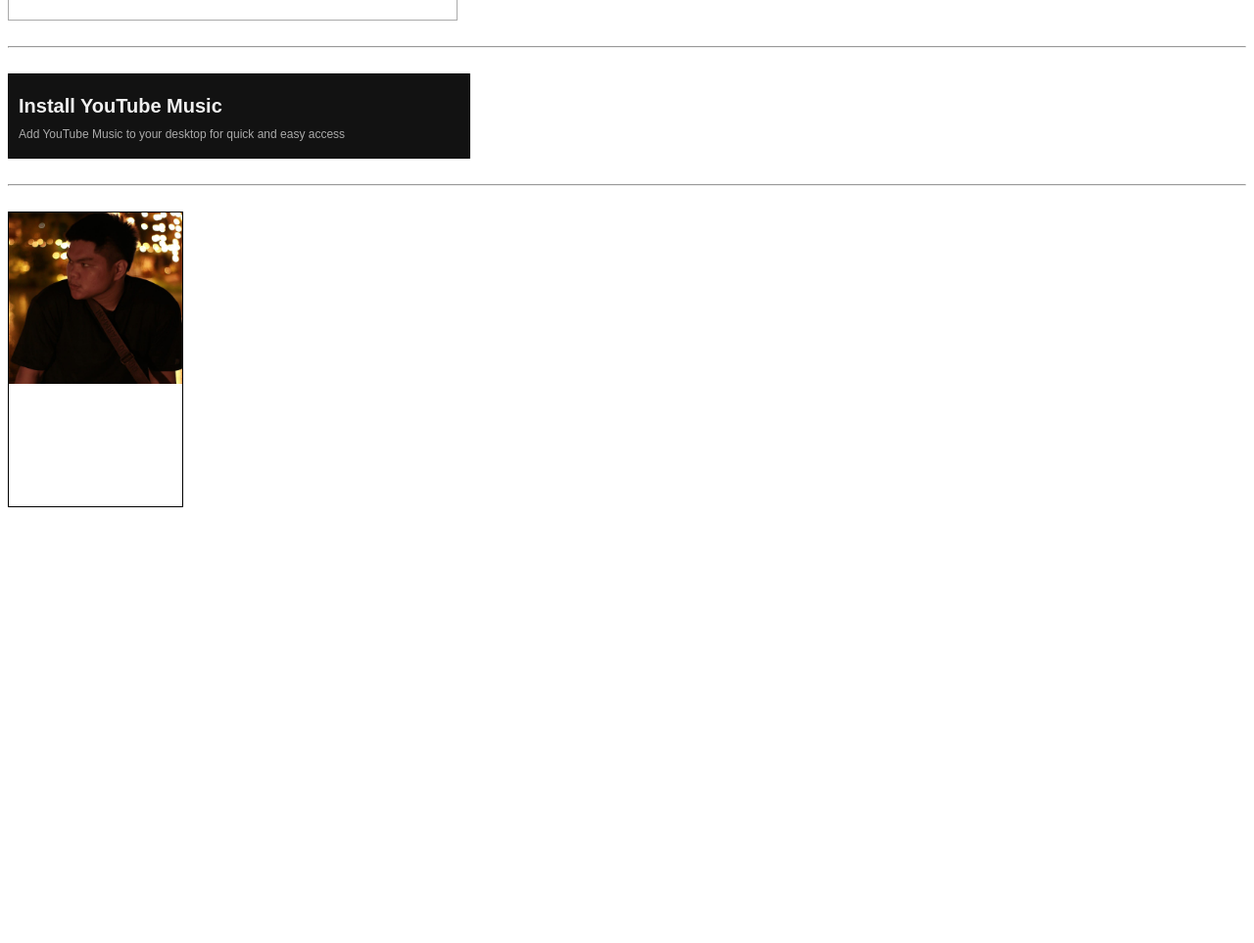
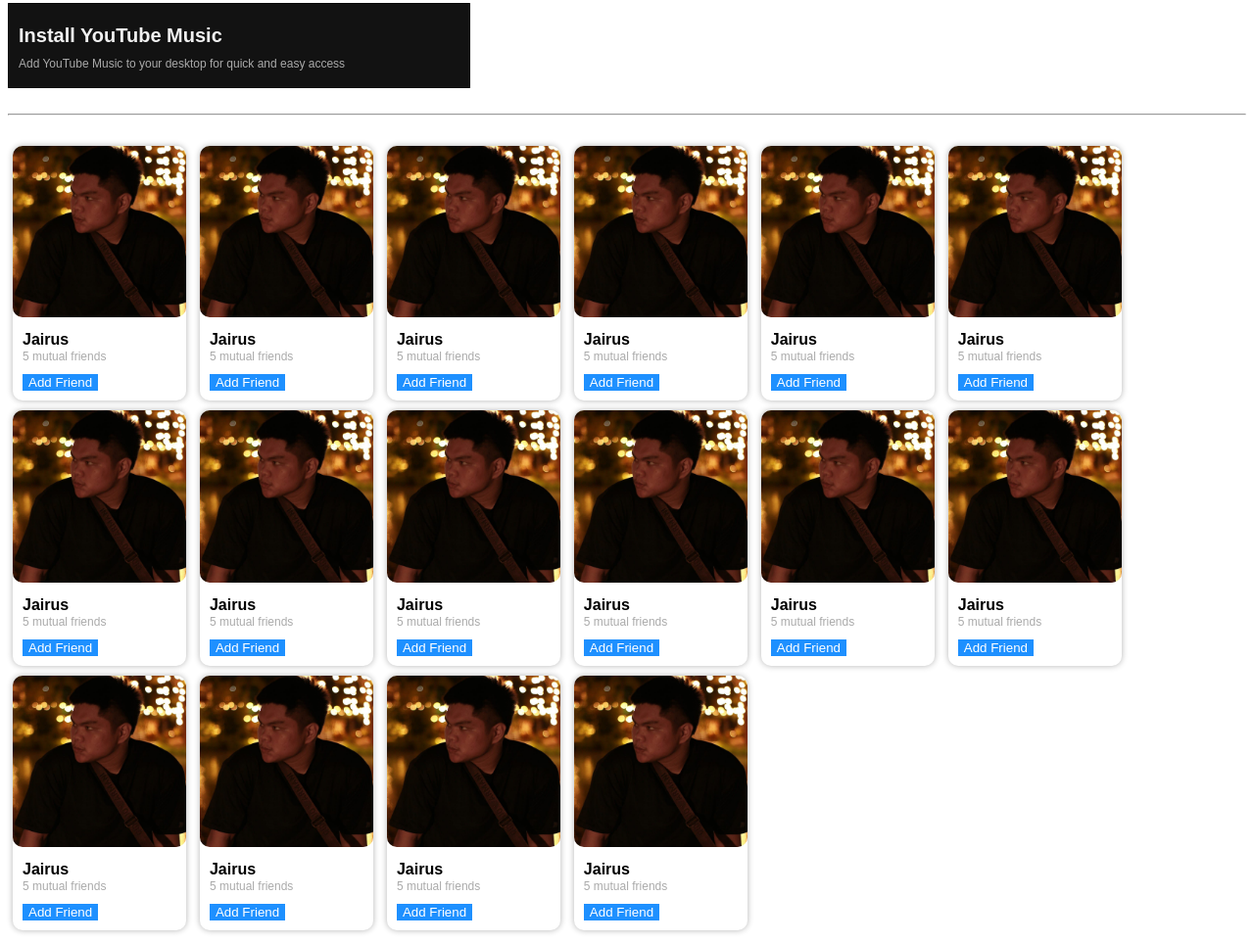
Before and after one commit to JairusY/CSS, a plain HTML site: page lesson9.html in a window 1280 px wide. Shown: the part 279-1242 px from the top of the page at 98% size. Before the commit the page ends 805 px from the top, so only its background shows below. Drawn offline with Linux system fonts and the light colour scheme.

Commit message:
modified

```diff
--- a/lesson9.html
+++ b/lesson9.html
@@ -8,11 +8,15 @@
 </head>
 <body>
     <style>
+        .shapes {
+            display: inline-block;
+        }
         .box{
             background-color: red;
             border-color: red;
             width: 50px;
             height: 50px;
+            display: inline-block;
 
         }
 
@@ -22,14 +26,12 @@
             width: 50px;
             height: 50px;
             border-radius:  50px;
+            display: inline-block;
         }
     </style>
 
-   <div>
+   <div class="shapes">
     <p class="box"></p>
-   </div>
-
-   <div>
     <p class="circle"></p>
    </div>
 
@@ -107,20 +109,169 @@
    <br>
 
    <style>
+
+
     .card {
         border-style: solid;
         border-width: 1px;
+        border-radius: 10px;
         width: 14%;
-        height: 300px;
+        height: 100%;
+        border: none;
+        box-shadow: 0px 0px 6px rgba(0, 0, 0, 0.3);
+        display: inline-block;
+        margin: 5px;
+
+
+    }
+
+    .card:hover {
+        transition: transform .5s;
+        transform: scale(1.2);
     }
 
     img{
         width: 100%;
+        border-radius: 10px;
+    }
+
+    .name{
+        font-family: Arial, Helvetica, sans-serif;
+        font-weight: bold;
+        margin: 10px;
+        margin-bottom: 1px;
+
+    }
+
+    .mutual-friend {
+        font-family: Arial, Helvetica, sans-serif;
+        font-size: 12px;
+        color: #aaaaaa;
+        margin: 10px;
+        margin-top: 1px;
+        margin-bottom: 1px;
+    }
+
+    .add-friend {
+        font-family: Arial, Helvetica, sans-serif;
+        background-color: dodgerblue;
+        color: white;
+        border-style: none;
+        margin: 10px;
+
     }
    </style>
 
    <div class="card">
-    <img class="" src="img/profile.jpg" alt="">
+    <img class="img" src="img/profile.jpg" alt="">
+    <p class="name">Jairus</p>
+    <p class="mutual-friend">5 mutual friends</p>
+    <button class="add-friend">Add Friend</button>
+   </div>
+
+   <div class="card">
+    <img class="img" src="img/profile.jpg" alt="">
+    <p class="name">Jairus</p>
+    <p class="mutual-friend">5 mutual friends</p>
+    <button class="add-friend">Add Friend</button>
+   </div>
+
+   <div class="card">
+    <img class="img" src="img/profile.jpg" alt="">
+    <p class="name">Jairus</p>
+    <p class="mutual-friend">5 mutual friends</p>
+    <button class="add-friend">Add Friend</button>
+   </div>
+
+   <div class="card">
+    <img class="img" src="img/profile.jpg" alt="">
+    <p class="name">Jairus</p>
+    <p class="mutual-friend">5 mutual friends</p>
+    <button class="add-friend">Add Friend</button>
+   </div>
+
+   <div class="card">
+    <img class="img" src="img/profile.jpg" alt="">
+    <p class="name">Jairus</p>
+    <p class="mutual-friend">5 mutual friends</p>
+    <button class="add-friend">Add Friend</button>
+   </div>
+
+   <div class="card">
+    <img class="img" src="img/profile.jpg" alt="">
+    <p class="name">Jairus</p>
+    <p class="mutual-friend">5 mutual friends</p>
+    <button class="add-friend">Add Friend</button>
+   </div>
+
+   <div class="card">
+    <img class="img" src="img/profile.jpg" alt="">
+    <p class="name">Jairus</p>
+    <p class="mutual-friend">5 mutual friends</p>
+    <button class="add-friend">Add Friend</button>
+   </div>
+
+   <div class="card">
+    <img class="img" src="img/profile.jpg" alt="">
+    <p class="name">Jairus</p>
+    <p class="mutual-friend">5 mutual friends</p>
+    <button class="add-friend">Add Friend</button>
+   </div>
+
+   <div class="card">
+    <img class="img" src="img/profile.jpg" alt="">
+    <p class="name">Jairus</p>
+    <p class="mutual-friend">5 mutual friends</p>
+    <button class="add-friend">Add Friend</button>
+   </div>
+
+   <div class="card">
+    <img class="img" src="img/profile.jpg" alt="">
+    <p class="name">Jairus</p>
+    <p class="mutual-friend">5 mutual friends</p>
+    <button class="add-friend">Add Friend</button>
+   </div>
+
+   <div class="card">
+    <img class="img" src="img/profile.jpg" alt="">
+    <p class="name">Jairus</p>
+    <p class="mutual-friend">5 mutual friends</p>
+    <button class="add-friend">Add Friend</button>
+   </div>
+
+   <div class="card">
+    <img class="img" src="img/profile.jpg" alt="">
+    <p class="name">Jairus</p>
+    <p class="mutual-friend">5 mutual friends</p>
+    <button class="add-friend">Add Friend</button>
+   </div>
+
+   <div class="card">
+    <img class="img" src="img/profile.jpg" alt="">
+    <p class="name">Jairus</p>
+    <p class="mutual-friend">5 mutual friends</p>
+    <button class="add-friend">Add Friend</button>
+   </div>
+
+   <div class="card">
+    <img class="img" src="img/profile.jpg" alt="">
+    <p class="name">Jairus</p>
+    <p class="mutual-friend">5 mutual friends</p>
+    <button class="add-friend">Add Friend</button>
+   </div>
+
+   <div class="card">
+    <img class="img" src="img/profile.jpg" alt="">
+    <p class="name">Jairus</p>
+    <p class="mutual-friend">5 mutual friends</p>
+    <button class="add-friend">Add Friend</button>
+   </div>
+
+   <div class="card">
+    <img class="img" src="img/profile.jpg" alt="">
+    <p class="name">Jairus</p>
+    <p class="mutual-friend">5 mutual friends</p>
+    <button class="add-friend">Add Friend</button>
    </div>
 </body>
 </html>
```
